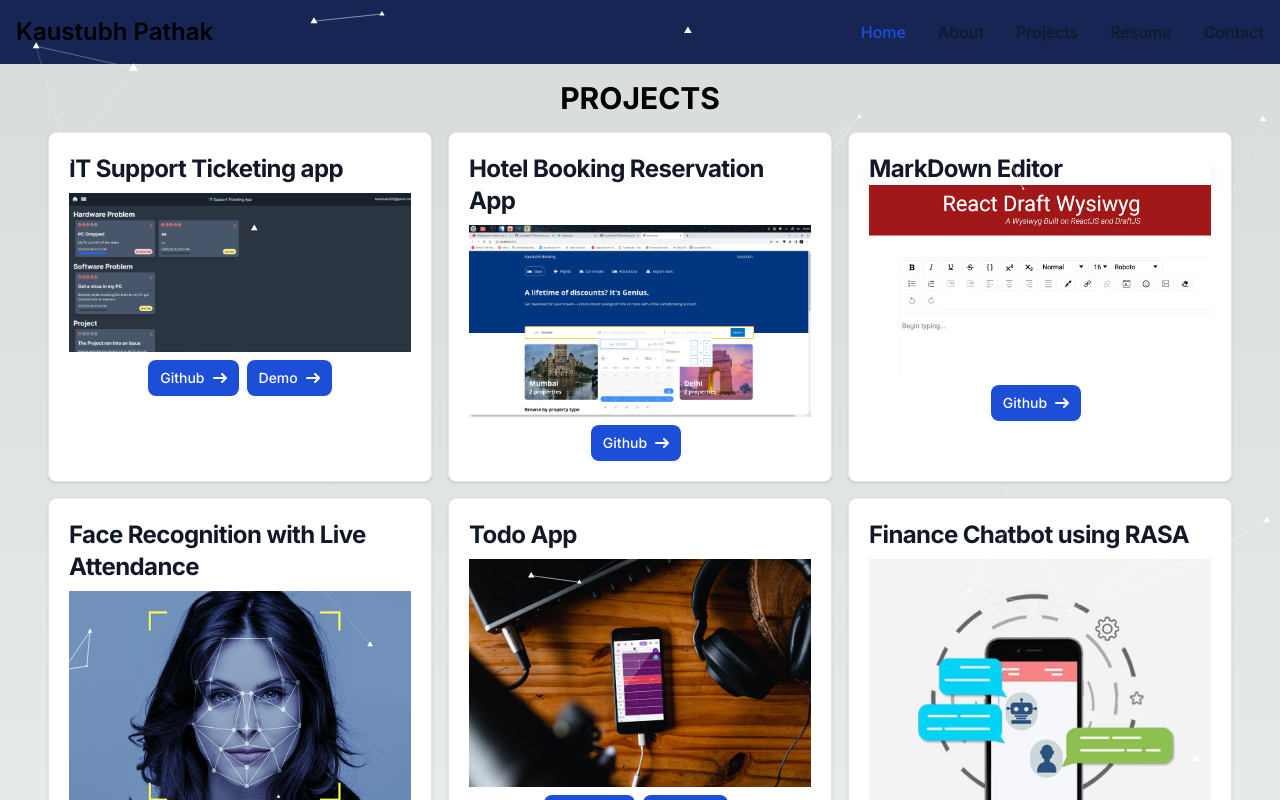
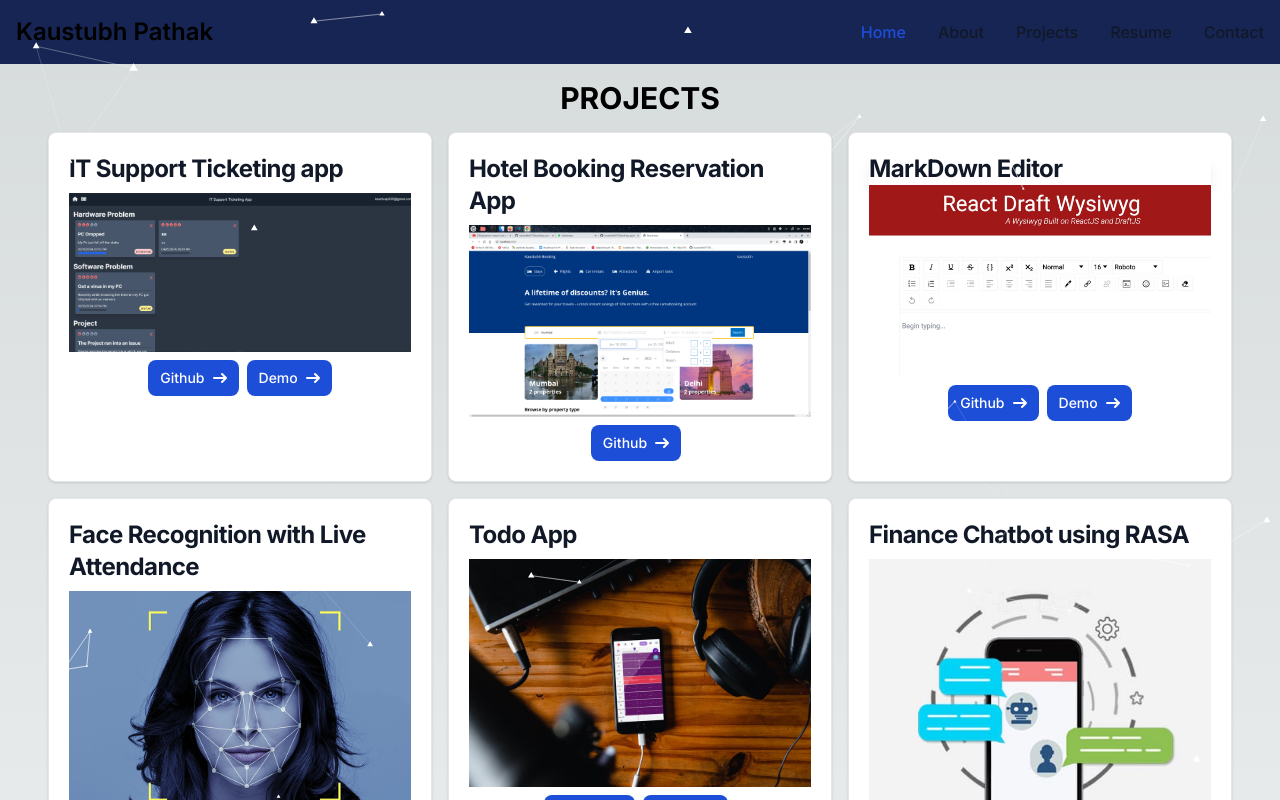
Before and after one commit to kaustubh0777/kaustubh01, a Next.js app: page /projects in a window 1280 px wide. Shown: the top 800 px of the page. Built offline with nearby package versions, Linux system fonts and the light colour scheme.

Commit message:
added demo to markdown editor

```diff
--- a/src/app/projects/page.js
+++ b/src/app/projects/page.js
@@ -68,10 +68,15 @@ const page = () => {
                                         <path stroke="currentColor" stroke-linecap="round" stroke-linejoin="round" stroke-width="2" d="M1 5h12m0 0L9 1m4 4L9 9" />
                                     </svg>
                                 </a>
+                                <a href="https://draft-editor-nine.vercel.app/" class=" mt-2 inline-flex items-center px-3 py-2 text-sm font-medium text-center text-white bg-blue-700 rounded-lg hover:bg-blue-800 focus:ring-4 focus:outline-none focus:ring-blue-300 dark:bg-blue-600 dark:hover:bg-blue-700 dark:focus:ring-blue-800">
+                                    Demo
+                                    <svg class="rtl:rotate-180 w-3.5 h-3.5 ms-2" aria-hidden="true" xmlns="http://www.w3.org/2000/svg" fill="none" viewBox="0 0 14 10">
+                                        <path stroke="currentColor" stroke-linecap="round" stroke-linejoin="round" stroke-width="2" d="M1 5h12m0 0L9 1m4 4L9 9" />
+                                    </svg>
+                                </a>
                             </div>
                         </div>
                     </div>
-
                     <div class=" w-full h-full transition-all duration-700 hover:scale-110 max-w-sm bg-white border border-gray-200 rounded-lg shadow dark:bg-gray-800 dark:border-gray-700">
 
                         <div class="p-5 ">
```
